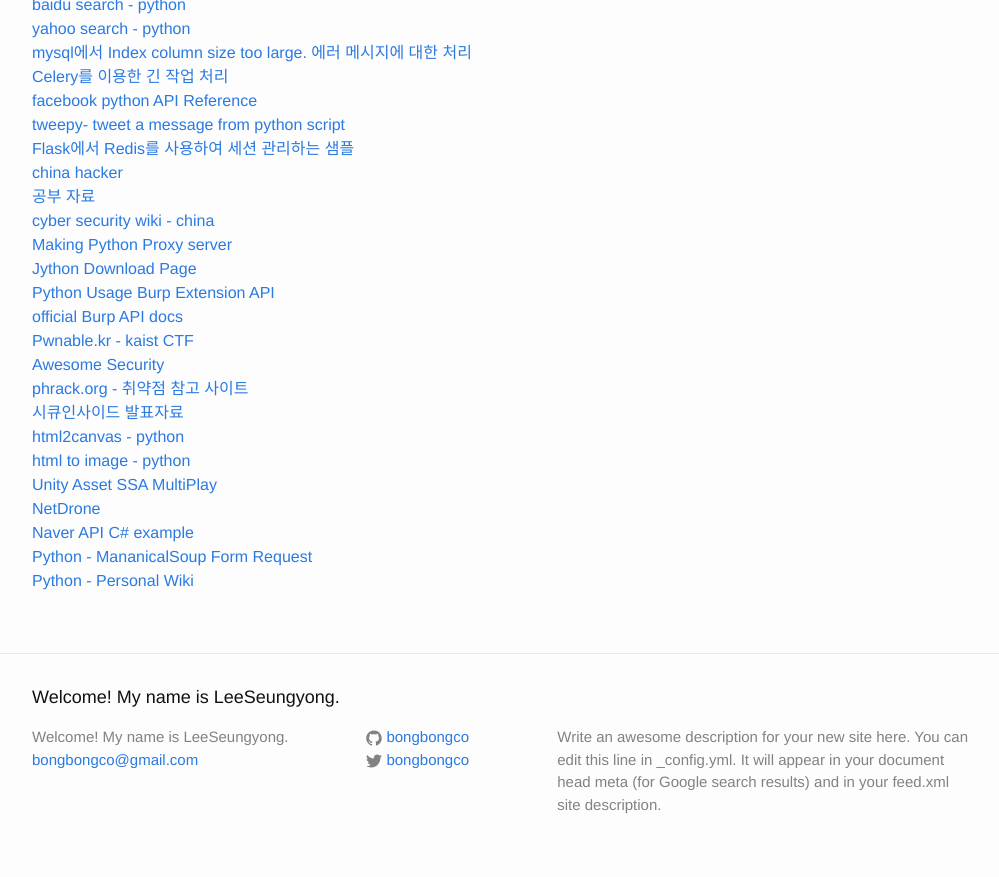
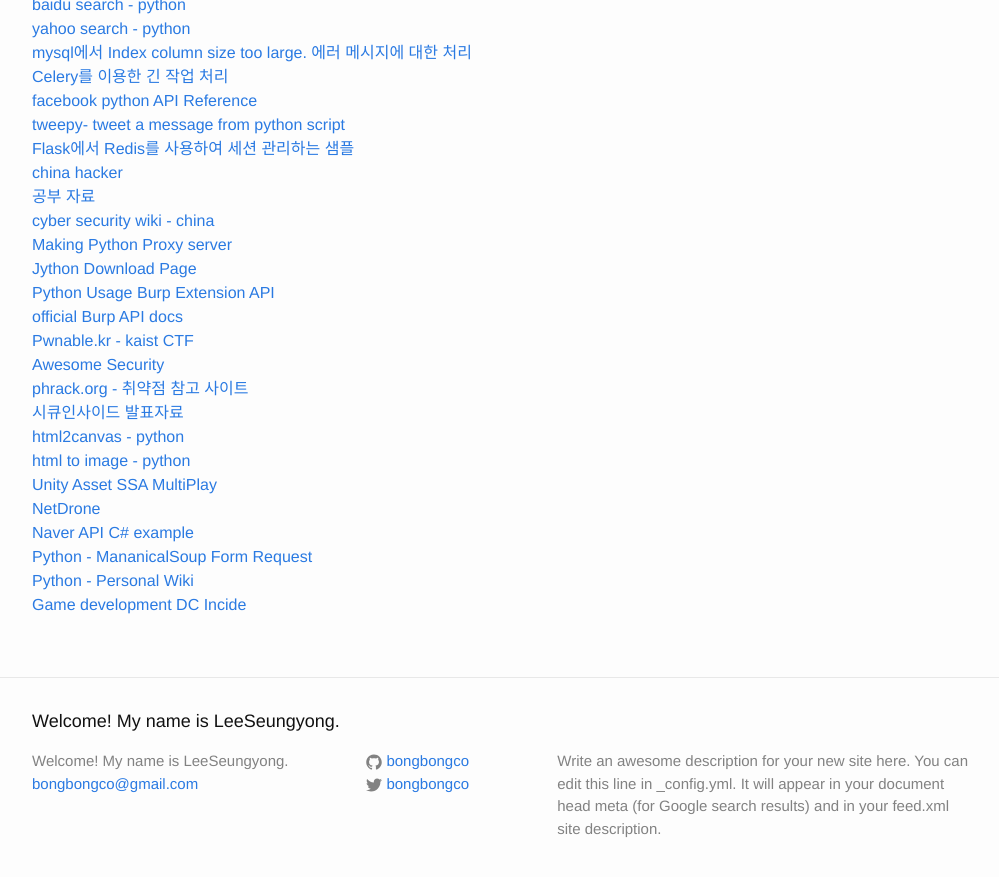
Before and after one commit to LktProgrammer/bongbongco.github.io, a Jekyll site: the page built from _posts/2016-07-22-Website-List.markdown, in a window 1280 px wide and 900 px high, scrolled down 2127 px. Shown: the top 877 px of the window, without its empty margins (138-1137 px from the left). Built offline with Jekyll 4.4.1, drawn with Linux system fonts in a browser that asks for light colours.

Commit message:
Update 2016-07-22-Website-List.markdown

```diff
--- a/_posts/2016-07-22-Website-List.markdown
+++ b/_posts/2016-07-22-Website-List.markdown
@@ -108,3 +108,4 @@ title: 참고할 웹 사이트들.
 [Naver API C# example](http://blog.danggun.net/3460)
 [Python - MananicalSoup Form Request ](https://github.com/hickford/MechanicalSoup)
 [Python - Personal Wiki](http://ecolemodev.wikinamu.com/파이썬#header-2-2)
+[Game development DC Incide](http://gall.dcinside.com/mgallery/board/view/?id=game_dev&no=41&page=1)
```
